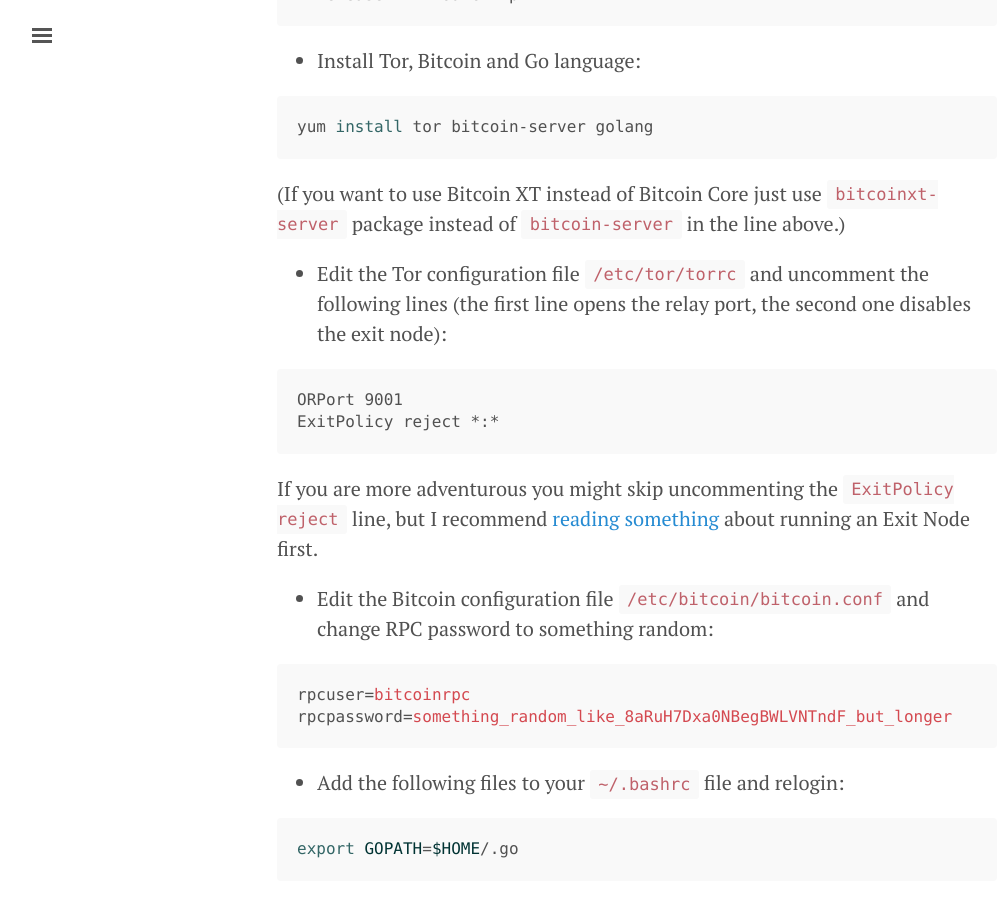
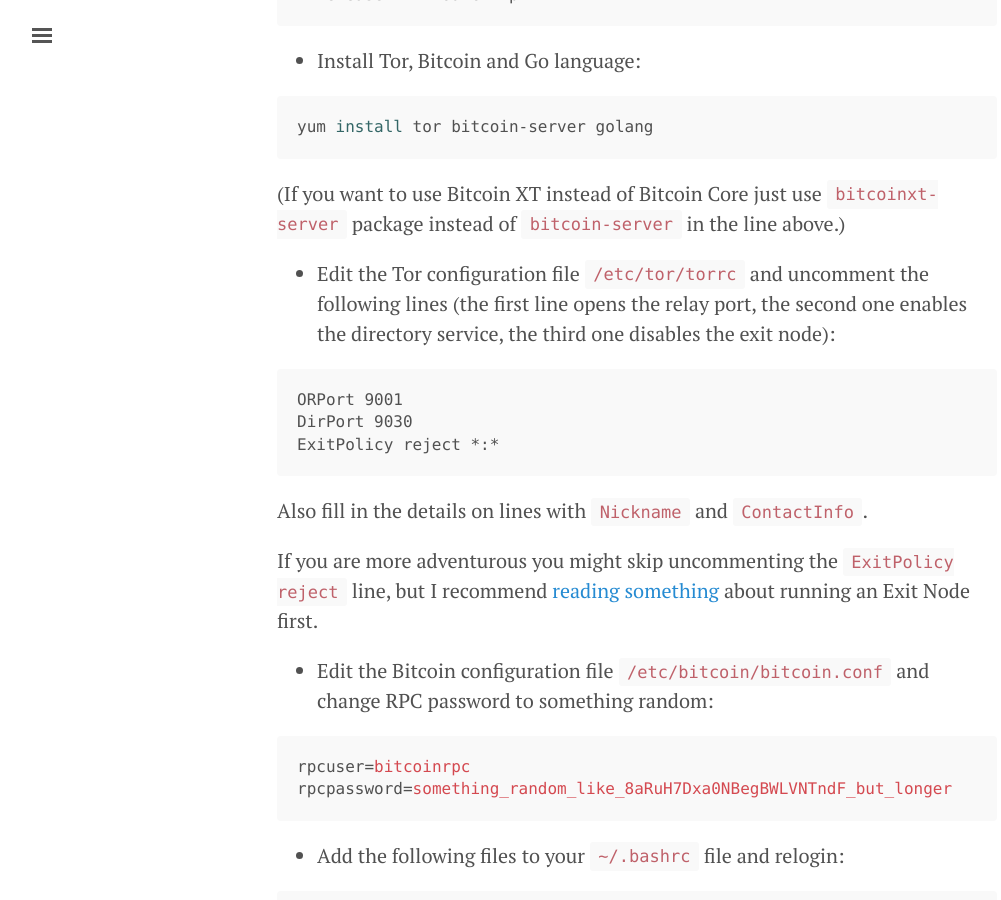
Before and after one commit to prusnak/rusnak.io, a Jekyll site: the page built from _posts/2016-01-14-lets-build-a-freedom-node.md, in a window 1280 px wide and 900 px high, scrolled down 2358 px. Shown: the whole window, without its empty margins (3-1004 px from the left). Built offline with Jekyll 4.4.1, drawn with Linux system fonts in a browser that asks for light colours; nearby versions of some CDN libraries.

Commit message:
add directory service to tor node post

```diff
--- a/_posts/2016-01-14-lets-build-a-freedom-node.md
+++ b/_posts/2016-01-14-lets-build-a-freedom-node.md
@@ -64,12 +64,15 @@
 
 (If you want to use Bitcoin XT instead of Bitcoin Core just use `bitcoinxt-server` package instead of `bitcoin-server` in the line above.)
 
-* Edit the Tor configuration file `/etc/tor/torrc` and uncomment the following lines (the first line opens the relay port, the second one disables the exit node):
+* Edit the Tor configuration file `/etc/tor/torrc` and uncomment the following lines (the first line opens the relay port, the second one enables the directory service, the third one disables the exit node):
 
 ~~~
 ORPort 9001
+DirPort 9030
 ExitPolicy reject *:*
 ~~~
+
+Also fill in the details on lines with `Nickname` and `ContactInfo`.
 
 If you are more adventurous you might skip uncommenting the `ExitPolicy reject` line, but I recommend [reading something](https://blog.torproject.org/blog/tips-running-exit-node-minimal-harassment) about running an Exit Node first.
 
```
